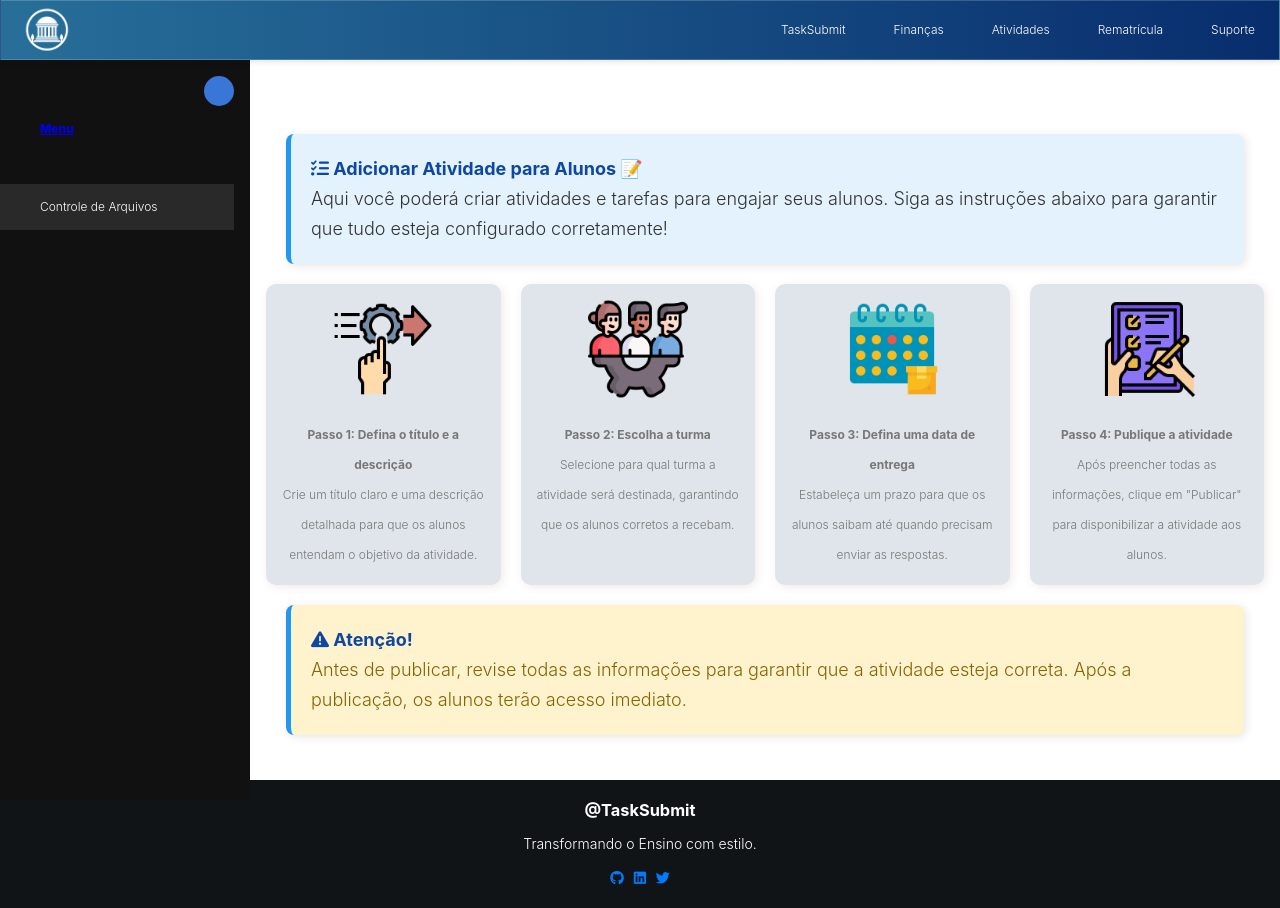
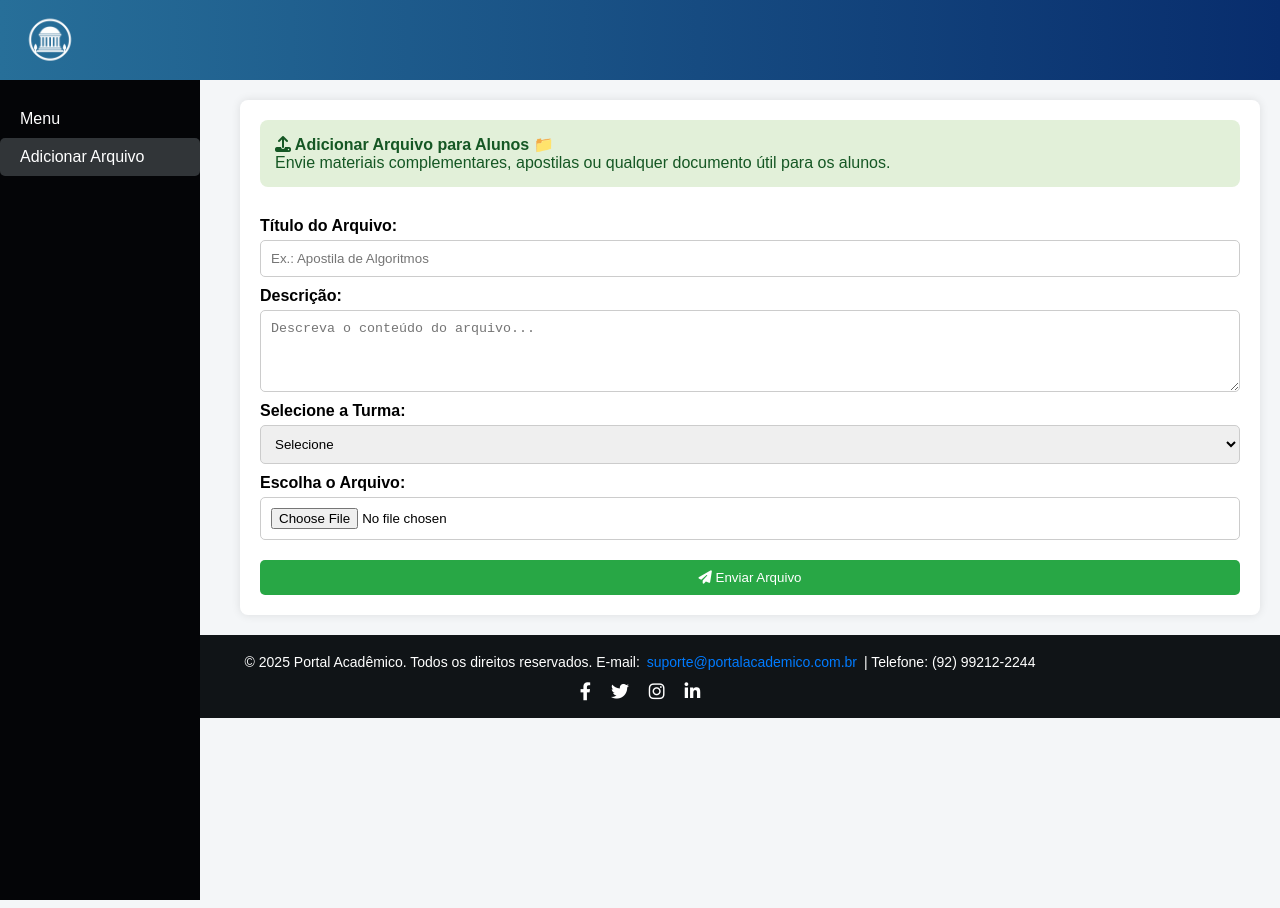
Before and after one commit to LeandroTakafaz/TaskSubmit, a website: page public/TeladeProfessor/atividades.html in a window 1280 px wide. After the commit the page ends 800 px from the top, so only its background shows below. Drawn offline with nearby package versions, Linux system fonts and the light colour scheme; files whose address does not match are found by name.

Commit message:
ajuste portal professor

```diff
--- /dev/null
+++ b/public/TeladeProfessor/adicionar-arquivo.css
@@ -0,0 +1,140 @@
+body {
+    font-family: Arial, sans-serif;
+    margin: 0;
+    padding: 0;
+    background-color: #f4f6f8;
+}
+
+.header {
+    background: linear-gradient(to right, #276f99, #082d6d);
+    padding: 10px 20px;
+    color: #fff;
+}
+
+.navbar-logo img {
+    vertical-align: middle;
+}
+
+.l-navbar {
+    width: 200px;
+    background-color: #040507;
+    color: #fff;
+    position: fixed;
+    height: 100%;
+    padding-top: 20px;
+}
+
+.nav_logo, .nav_list a {
+    display: flex;
+    align-items: center;
+    padding: 10px 20px;
+    color: #fff;
+    text-decoration: none;
+}
+
+.nav_link.active {
+    background-color: #313538;
+    border-radius: 5px;
+}
+
+.content {
+    margin-left: 220px;
+    padding: 20px;
+}
+
+.main-content {
+    background-color: #fff;
+    padding: 20px;
+    border-radius: 8px;
+    box-shadow: 0 0 10px rgba(0, 0, 0, 0.1);
+}
+
+.aviso-aluno {
+    background-color: #e2f0d9;
+    padding: 15px;
+    border-radius: 8px;
+    margin-bottom: 20px;
+    color: #155724;
+}
+
+.upload-form {
+    display: flex;
+    flex-direction: column;
+}
+
+.upload-form label {
+    margin-top: 10px;
+    font-weight: bold;
+}
+
+.upload-form input[type="text"],
+.upload-form textarea,
+.upload-form select,
+.upload-form input[type="file"] {
+    margin-top: 5px;
+    padding: 10px;
+    border-radius: 5px;
+    border: 1px solid #ccc;
+}
+
+.upload-form button {
+    margin-top: 20px;
+    padding: 10px;
+    background-color: #28a745;
+    color: #fff;
+    border: none;
+    border-radius: 5px;
+    cursor: pointer;
+}
+
+.upload-form button:hover {
+    background-color: #218838;
+}
+
+/* Rodapé fixado no final */
+.footer {
+    background-color: #101417;
+    color: white;
+    padding: 15px;
+    text-align: center;
+    font-size: 14px;
+}
+
+.footer p {
+    margin: 4px 0;
+    display: inline-block;
+}
+
+.footer a {
+    color: #007bff;
+    text-decoration: none;
+    margin: 0 3px;
+}
+
+.footer a:hover {
+    text-decoration: underline;
+}
+
+.footer .social-icons {
+    margin-top: 8px;
+    text-align: center;
+}
+
+.footer .social-icons a {
+    color: white;
+    margin: 0 8px;
+    font-size: 18px;
+    transition: color 0.3s ease;
+    display: inline-block;
+}
+
+.footer .social-icons a:hover {
+    color: #007bff;
+}
+/*Texto de baixo da imagem*/
+.turma-info {
+    text-align: center;
+    margin-top: 10px;
+    font-size: 14px;
+    color: #fff;
+}
--- a/public/TeladeProfessor/atividades.html
+++ b/public/TeladeProfessor/atividades.html
@@ -3,10 +3,10 @@
 
 <head>
     <meta charset="UTF-8" />
-    <meta name="viewport" content="width=device-width, initial-scale=1.0" />
-    <title>Adicionar Atividade - Portal do Professor</title>
-    <link rel="stylesheet" href="tela.css" />
-    <link rel="stylesheet" href="https://cdnjs.cloudflare.com/ajax/libs/font-awesome/6.4.2/css/all.min.css" />
+    <meta name="viewport" content="width=device-width, initial-scale=1.0"/>
+    <title>Adicionar Arquivo - Portal do Professor</title>
+    <link rel="stylesheet" href="adicionar-arquivo.css"/>
+    <link rel="stylesheet" href="https://cdnjs.cloudflare.com/ajax/libs/font-awesome/6.4.2/css/all.min.css"/>
 </head>
 
 <body id="body-pd">
@@ -15,16 +15,7 @@
     <header class="header" id="header">
         <nav class="navbar">
             <div class="navbar-logo">
-                <div class="navbar-logo">
-                    <img src="/public/imagens/logo_teste.png" alt="Logo" width="60" height="60">
-                </div>
-            </div>
-            <div class="navbar-menu">
-                <a href="#" class="navbar-link">TaskSubmit</a>
-                <a href="#" class="navbar-link">Finanças</a>
-                <a href="#" class="navbar-link">Atividades</a>
-                <a href="#" class="navbar-link">Rematrícula</a>
-                <a href="#" class="navbar-link">Suporte</a>
+                <img src="/public/imagens/logo_teste.png" alt="Logo" width="60" height="60">
             </div>
         </nav>
     </header>
@@ -47,10 +38,8 @@
 
                 <div class="nav_list">
                     <a href="#" class="nav_link active">
-                        <i class='bi bi-house-fill nav_icon'></i>
-                        <span class="nav_name">Controle de Arquivos</span>
-                    </a>
-
+                        <i class='bi bi-upload nav_icon'></i>
+                        <span class="nav_name">Adicionar Arquivo</span>
                     </a>
                 </div>
             </div>
@@ -60,71 +49,49 @@
     <!-- CONTEÚDO PRINCIPAL -->
     <div class="content" id="content">
         <div class="main-content">
-            <!-- TÍTULO PRINCIPAL DA PÁGINA -->
             <div class="aviso-aluno">
-                <strong><i class="fas fa-tasks"></i> Adicionar Atividade para Alunos 📝</strong><br />
-                Aqui você poderá criar atividades e tarefas para engajar seus alunos. Siga as instruções abaixo para
-                garantir que tudo esteja configurado corretamente!
+                <strong><i class="fas fa-upload"></i> Adicionar Arquivo para Alunos 📁</strong><br/>
+                Envie materiais complementares, apostilas ou qualquer documento útil para os alunos.
             </div>
 
-            <!-- CONTEÚDO PRINCIPAL -->
-            <div class="info-container">
-                <div class="info-box">
-                    <img src="./imag/CONFIGURAÇÃO DE ACESSO.png" alt="Descrição da Atividade" class="info-img" />
-                    <p><strong>Passo 1: Defina o título e a descrição</strong><br />Crie um título claro e uma descrição
-                        detalhada para que os alunos entendam o objetivo da atividade.</p>
-                </div>
+            <form class="upload-form">
+                <label for="titulo">Título do Arquivo:</label>
+                <input type="text" id="titulo" name="titulo" placeholder="Ex.: Apostila de Algoritmos" required>
 
-                <div class="info-box">
-                    <img src="./imag/TURMA.png" alt="Selecionar Turma" class="info-img" />
-                    <p><strong>Passo 2: Escolha a turma</strong><br />Selecione para qual turma a atividade será
-                        destinada,
-                        garantindo que os alunos corretos a recebam.</p>
-                </div>
+                <label for="descricao">Descrição:</label>
+                <textarea id="descricao" name="descricao" rows="4" placeholder="Descreva o conteúdo do arquivo..." required></textarea>
 
-                <div class="info-box">
-                    <img src="./imag/DATADEENTREGA.png" alt="Definir Data de Entrega" class="info-img" />
-                    <p><strong>Passo 3: Defina uma data de entrega</strong><br />Estabeleça um prazo para que os alunos
-                        saibam até quando precisam enviar as respostas.</p>
-                </div>
+                <label for="turma">Selecione a Turma:</label>
+                <select id="turma" name="turma" required>
+                    <option value="">Selecione</option>
+                    <option value="turma1">Turma 1</option>
+                    <option value="turma2">Turma 2</option>
+                    <option value="turma3">Turma 3</option>
+                </select>
 
-                <div class="info-box">
-                    <img src="./imag/PUBLICAATIVIDADE.png" alt="Publicar Atividade" class="info-img" />
-                    <p><strong>Passo 4: Publique a atividade</strong><br />Após preencher todas as informações, clique
-                        em
-                        "Publicar" para disponibilizar a atividade aos alunos.</p>
-                </div>
-            </div>
+                <label for="arquivo">Escolha o Arquivo:</label>
+                <input type="file" id="arquivo" name="arquivo" required>
 
-            <!-- AVISO IMPORTANTE -->
-            <div class="aviso-aluno" style="margin-top: 20px; background-color: #fff3cd; color: #856404;">
-                <strong><i class="fas fa-exclamation-triangle"></i> Atenção!</strong><br />
-                Antes de publicar, revise todas as informações para garantir que a atividade esteja correta. Após a
-                publicação, os alunos terão acesso imediato.
-            </div>
+                <button type="submit"><i class="fas fa-paper-plane"></i> Enviar Arquivo</button>
+            </form>
         </div>
     </div>
 
-    <!-- FOOTER NOVO -->
-    <footer class="footer">
-        <div class="footer-container">
-            <div class="footer-left">
-                <h3>@TaskSubmit</h3>
-                <p>Transformando o Ensino com estilo.</p>
-            </div>
-            <div class="footer-right">
-                <a href="#"><i class="fab fa-github"></i></a>
-                <a href="#"><i class="fab fa-linkedin"></i></a>
-                <a href="#"><i class="fab fa-twitter"></i></a>
-            </div>
+     <!-- Rodapé -->
+     <footer class="footer">
+        <p>&copy; 2025 Portal Acadêmico. Todos os direitos reservados.</p>
+        <p>E-mail: <a href="mailto:suporte@portalacademico.com.br">suporte@portalacademico.com.br</a> | Telefone: (92) 99212-2244</p>
+        <div class="social-icons">
+            <a href="https://www.facebook.com/soufametro/?locale=pt_BR" title="Facebook"><i class="fab fa-facebook-f"></i></a>
+            <a href="https://x.com/i/flow/login?redirect_after_login=%2Fsoufametro" title="Twitter"><i class="fab fa-twitter"></i></a>
+            <a href="https://www.instagram.com/soufametro/" title="Instagram"><i class="fab fa-instagram"></i></a>
+            <a href="https://www.linkedin.com/school/soufametro/posts/?feedView=all" title="LinkedIn"><i class="fab fa-linkedin-in"></i></a>
         </div>
-    </footer>
 
     <!-- SCRIPTS -->
     <script src="admin.js"></script>
     <script type="module" src="https://unpkg.com/ionicons@7.1.0/dist/ionicons/ionicons.esm.js"></script>
     <script nomodule src="https://unpkg.com/ionicons@7.1.0/dist/ionicons/ionicons.js"></script>
-
 </body>
 
 </html>
--- a/public/TeladeProfessor/horario.css
+++ b/public/TeladeProfessor/horario.css
@@ -5,6 +5,7 @@ body {
     margin: 0;
     font-family: sans-serif;
     height: 100vh;
+
 }
 
 .navbar {
@@ -545,3 +546,93 @@ fieldset {
 .footer .social-icons a:hover {
     color: #430ea0;
 }
+
+/* Centralização completa do conteúdo */
+.content {
+    margin-left: var(--sidebar-width);
+    padding-top: var(--header-height);
+    display: flex;
+    justify-content: center;
+    align-items: center;
+    min-height: calc(100vh - var(--header-height));
+    text-align: center;
+}
+
+.info-container {
+    width: 100%;
+    max-width: 800px;
+    background: #fff;
+    padding: 30px;
+    border-radius: 10px;
+    box-shadow: 0 4px 12px rgba(0,0,0,0.1);
+}
+
+.aviso-aluno {
+    font-size: 16px;
+    margin-bottom: 20px;
+    color: #333;
+}
+
+.schedule-table {
+    width: 100%;
+    border-collapse: collapse;
+    margin: 20px 0;
+    font-size: 1em;
+    min-width: 300px;
+    box-shadow: 0 0 10px rgba(0, 0, 0, 0.1);
+}
+
+.schedule-table thead tr {
+    background-color: #009879;
+    color: #ffffff;
+    text-align: left;
+}
+
+.schedule-table th, .schedule-table td {
+    padding: 12px 15px;
+    border: 1px solid #ddd;
+}
+
+.schedule-table tbody tr {
+    border-bottom: 1px solid #ddd;
+}
+
+.schedule-table tbody tr:nth-of-type(even) {
+    background-color: #f3f3f3;
+}
+
+.schedule-table tbody tr:last-of-type {
+    border-bottom: 2px solid #009879;
+}
+
+/* Responsividade */
+@media screen and (max-width: 768px) {
+    .schedule-table thead {
+        display: none;
+    }
+
+    .schedule-table, .schedule-table tbody, .schedule-table tr, .schedule-table td {
+        display: block;
+        width: 100%;
+    }
+
+    .schedule-table tr {
+        margin-bottom: 15px;
+    }
+
+    .schedule-table td {
+        text-align: right;
+        padding-left: 50%;
+        position: relative;
+    }
+
+    .schedule-table td::before {
+        content: attr(data-label);
+        position: absolute;
+        left: 0;
+        width: 50%;
+        padding-left: 15px;
+        font-weight: bold;
+        text-align: left;
+    }
+}
```
Also changed, not shown: public/TeladeProfessor/horario.html (+42 -32 lines), public/TeladeProfessor/tela.html (+1 -5 lines).
